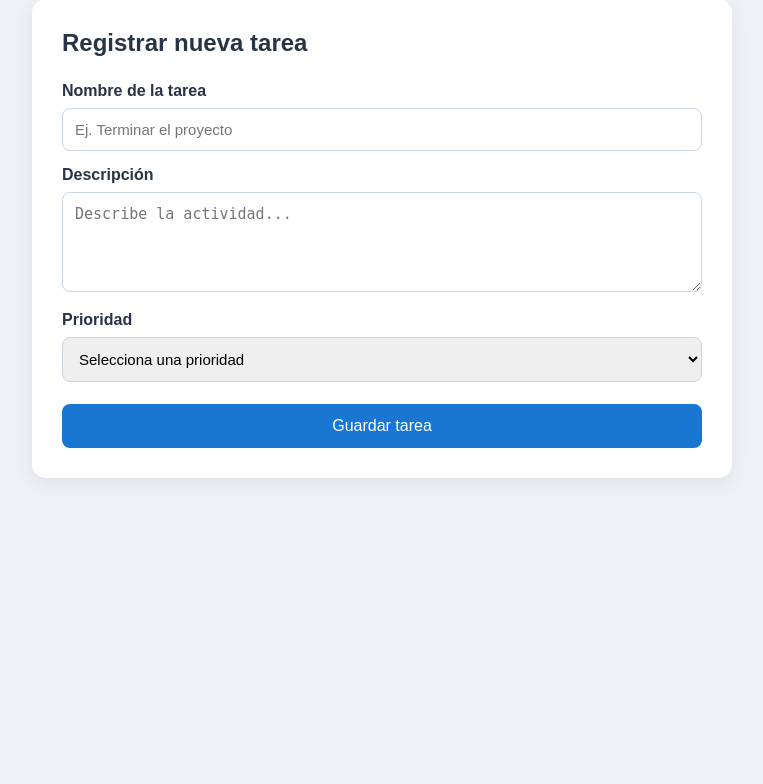
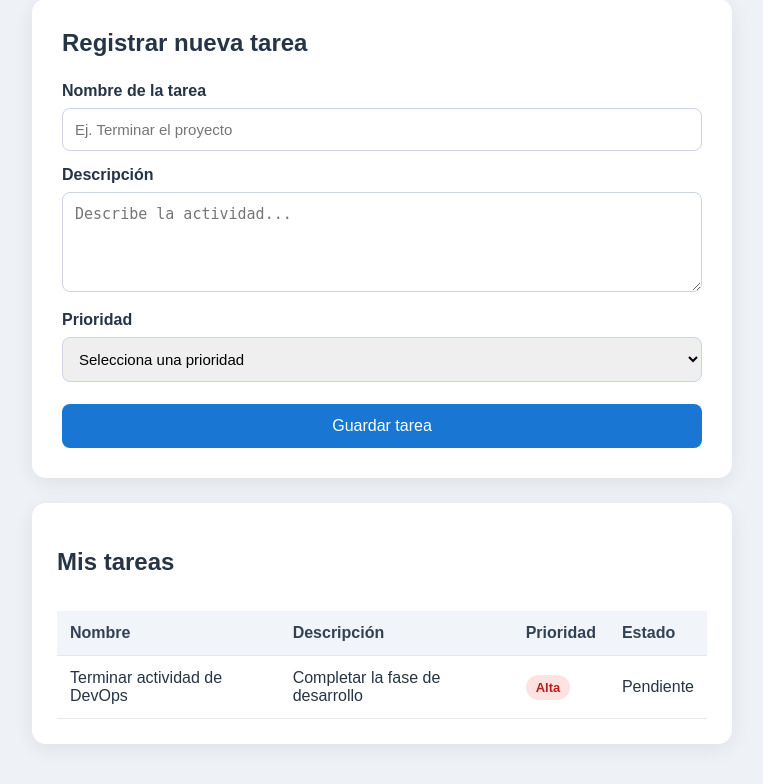
Before and after one commit to Jaz-cc/TaskManagerDevOps, a Flask app: page / in a window 1280 px wide. Shown: the part 179-963 px from the top of the page, without its empty margins (258-1021 px from the left). Before the commit the page ends 657 px from the top, so only its background shows below. Run offline with Flask 3, Linux system fonts and the light colour scheme; data comes from the database, SQL or seed files in the repository; both versions use the stored data as it was after the commit.

Commit message:
Implementar consulta de tareas

```diff
--- a/app.py
+++ b/app.py
@@ -31,9 +31,17 @@ def crear_tabla():
     conexion.close()
 
 
+
 @app.route("/")
 def inicio():
-    return render_template("index.html")
+    conexion = conectar_bd()
+    tareas = conexion.execute(
+        "SELECT * FROM tareas ORDER BY id DESC"
+    ).fetchall()
+    conexion.close()
+
+    return render_template("index.html", tareas=tareas)
+
 
 
 @app.route("/registrar", methods=["POST"])
--- a/static/css/style.css
+++ b/static/css/style.css
@@ -82,3 +82,60 @@ button:hover {
     margin-bottom: 15px;
     border-radius: 8px;
 }
+
+.lista-tareas {
+    background: white;
+    padding: 25px;
+    margin-top: 25px;
+    border-radius: 14px;
+    box-shadow: 0 5px 20px rgba(0, 0, 0, 0.07);
+}
+
+.tabla-contenedor {
+    overflow-x: auto;
+}
+
+table {
+    width: 100%;
+    border-collapse: collapse;
+    margin-top: 15px;
+}
+
+th, td {
+    padding: 13px;
+    text-align: left;
+    border-bottom: 1px solid #e2e8f0;
+}
+
+th {
+    background: #f1f5f9;
+    color: #334155;
+}
+
+.prioridad {
+    padding: 5px 10px;
+    border-radius: 20px;
+    font-size: 13px;
+    font-weight: bold;
+}
+
+.prioridad.alta {
+    background: #fee2e2;
+    color: #b91c1c;
+}
+
+.prioridad.media {
+    background: #fef3c7;
+    color: #92400e;
+}
+
+.prioridad.baja {
+    background: #dcfce7;
+    color: #166534;
+}
+
+.sin-tareas {
+    color: #64748b;
+    text-align: center;
+    padding: 20px;
+}
--- a/templates/index.html
+++ b/templates/index.html
@@ -52,6 +52,43 @@
 
             </form>
         </section>
+
+<section class="lista-tareas">
+    <h2>Mis tareas</h2>
+
+    {% if tareas %}
+        <div class="tabla-contenedor">
+            <table>
+                <thead>
+                    <tr>
+                        <th>Nombre</th>
+                        <th>Descripción</th>
+                        <th>Prioridad</th>
+                        <th>Estado</th>
+                    </tr>
+                </thead>
+
+                <tbody>
+                    {% for tarea in tareas %}
+                    <tr>
+                        <td>{{ tarea.nombre }}</td>
+                        <td>{{ tarea.descripcion or 'Sin descripción' }}</td>
+                        <td>
+                            <span class="prioridad {{ tarea.prioridad|lower }}">
+                                {{ tarea.prioridad }}
+                            </span>
+                        </td>
+                        <td>{{ tarea.estado }}</td>
+                    </tr>
+                    {% endfor %}
+                </tbody>
+            </table>
+        </div>
+    {% else %}
+        <p class="sin-tareas">Todavía no tienes tareas registradas.</p>
+    {% endif %}
+</section>
+
     </main>
 
 </body>
```
Also changed, not shown: taskmanager.db.
